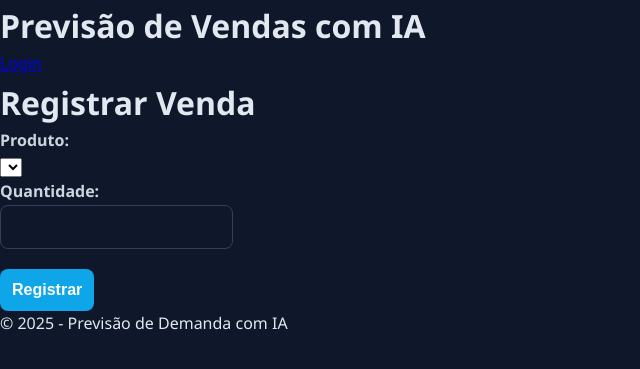
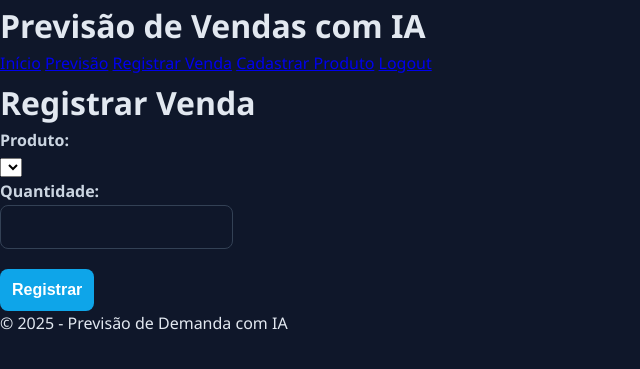
Before and after one commit to PedroSantos0806/tcc, a Flask app: page /cadastrar_venda in a window 1280 px wide. Shown: the top 369 px of the page, without its empty margins (0-640 px from the left). Run offline with Flask 3, Linux system fonts and the light colour scheme; the visitor is signed in with stand-in values (Sample User, id 1); data that the repository does not hold is empty.

Commit message:
resolvendo bug de login

```diff
--- a/tcc_app/templates/base.html
+++ b/tcc_app/templates/base.html
@@ -1,4 +1,3 @@
-<!-- tcc_app/templates/base.html -->
 <!DOCTYPE html>
 <html lang="pt-br">
 <head>
@@ -12,14 +11,14 @@
         <h1>Previsão de Vendas com IA</h1>
     </header>
     <nav>
-        {% if session.get('usuario') %}
-            <a href="{{ url_for('main.index') }}">Início</a>
-            <a href="{{ url_for('main.previsao') }}">Previsão</a>
-            <a href="{{ url_for('main.registrar_venda') }}">Registrar Venda</a>
-            <a href="{{ url_for('main.cadastrar_produto') }}">Cadastrar Produto</a>
-            <a href="{{ url_for('auth.logout') }}">Logout</a>
+        {% if session.get('usuario_id') %}
+            <a href="{{ url_for('main_bp.home') }}">Início</a>
+            <a href="{{ url_for('main_bp.ver_previsao') }}">Previsão</a>
+            <a href="{{ url_for('main_bp.cadastrar_venda') }}">Registrar Venda</a>
+            <a href="{{ url_for('main_bp.cadastrar_produto') }}">Cadastrar Produto</a>
+            <a href="{{ url_for('auth_bp.logout') }}">Logout</a>
         {% else %}
-            <a href="{{ url_for('auth.login') }}">Login</a>
+            <a href="{{ url_for('auth_bp.login') }}">Login</a>
         {% endif %}
     </nav>
     <main class="container">
```
